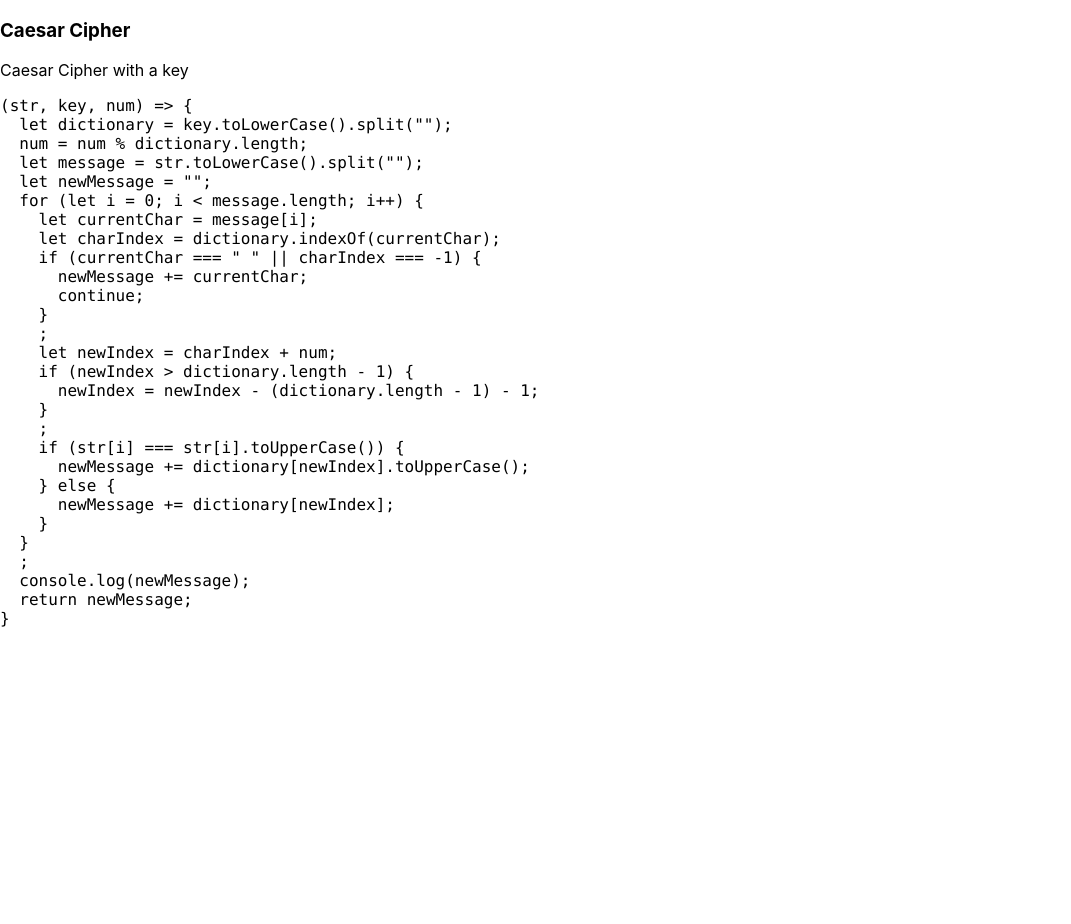
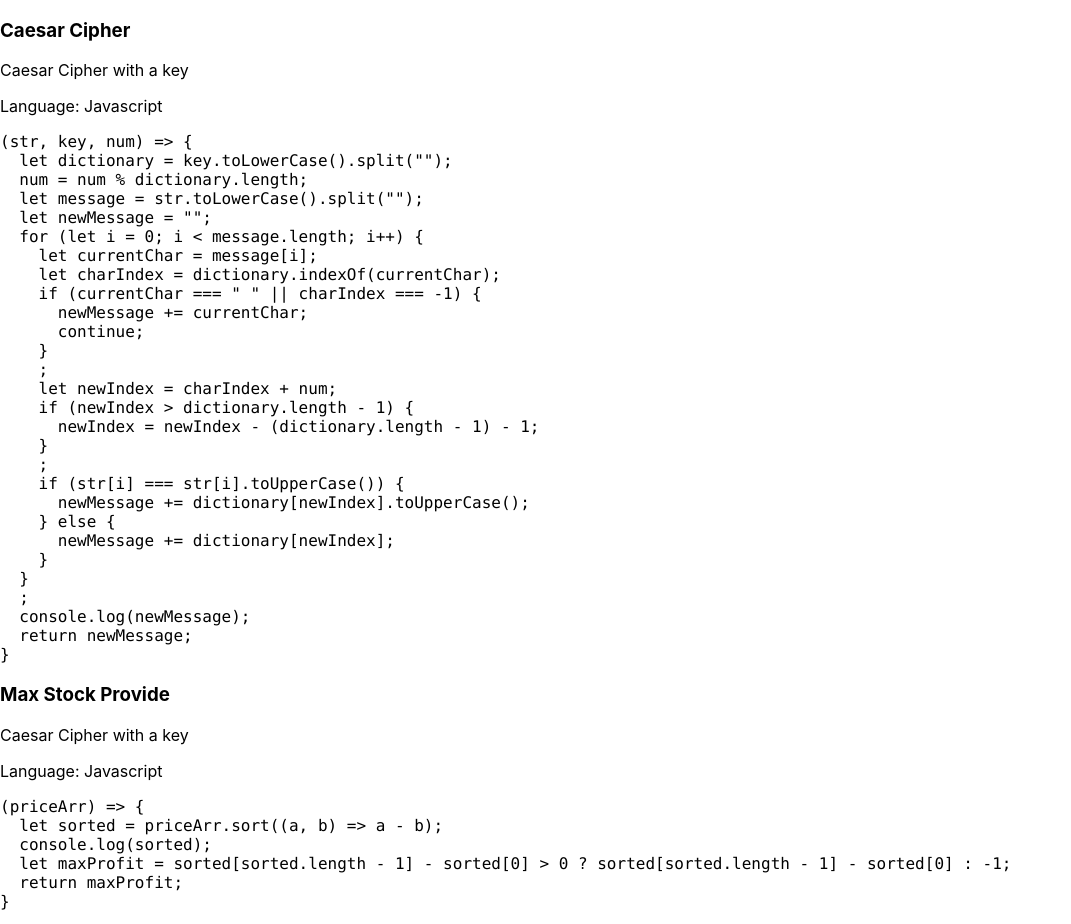
Before and after one commit to listenToRipley/nataliekendrick, a React (Create React App) app: page /projects in a window 1280 px wide. Shown: the whole page, without its empty margins (0-1071 px from the left). Before the commit the page ends 800 px from the top, so only its background shows below. Built offline with nearby package versions, Linux system fonts and the light colour scheme.

Commit message:
keep content in an array

```diff
--- a/src/Components/CodeSamples.tsx
+++ b/src/Components/CodeSamples.tsx
@@ -1,19 +1,50 @@
 import React from "react";
-import caesarCipherWKey from "./Samples/caesar"
+import caesarCipherWKey from "./Samples/caesar";
+import maxstockprofit from "./Samples/maxStockProfit";
 
 const CodeSamples = (): JSX.Element => {
 
   const caesar: any = caesarCipherWKey
+  const msp: any = maxstockprofit;
+
+  const samples = [
+    {
+      "title": "Caesar Cipher",
+      "description": "Caesar Cipher with a key to where content will be removed.",
+      "language": "javascript",
+      "code": caesar
+    },
+    {
+      "title": "Max Stock Provide",
+      "description": "Takes in an array of prices and returns the max possible profit for the day.  In other words, find the lowest point and the highest point. Subtract the value from the highest to the lowest and return that value. ",
+      "language": "javascript",
+      "code": msp
+    }
+  ];
 
   return (
     <div>
       <div>
         <h3>Caesar Cipher</h3>
         <p>Caesar Cipher with a key</p>
+        <p>Language: Javascript</p>
         <pre className="prettyprinted">
           <code className="language-js hljs" >
               <span>
                 {`${caesar}`}
+              </span>
+          </code>
+        </pre>
+      </div>
+
+      <div>
+        <h3>Max Stock Provide</h3>
+        <p>Caesar Cipher with a key</p>
+        <p>Language: Javascript</p>
+        <pre className="prettyprinted">
+          <code className="language-js hljs" >
+              <span>
+                {`${msp}`}
               </span>
           </code>
         </pre>
--- /dev/null
+++ b/src/Components/Samples/maxStockProfit.js
@@ -0,0 +1,16 @@
+//take in an array of prices and returns the max possible profit for the day.
+// in other words, find the lowest point and the highest point. Subtract the value from the highest to the lowest and return that value.
+const maxStockProfit = (priceArr) => {
+
+  let sorted = priceArr.sort((a,b) => a-b);
+  console.log(sorted);
+  let maxProfit = sorted[sorted.length - 1] - sorted[0] > 0 ? sorted[sorted.length - 1] - sorted[0] : -1;
+  return maxProfit;
+
+};
+
+let stock = [32,46,26,38,40,48,42];//22
+
+console.log(maxStockProfit(stock));
+
+export default maxStockProfit
```
Lines whose indentation alone changed are shown as unchanged.
